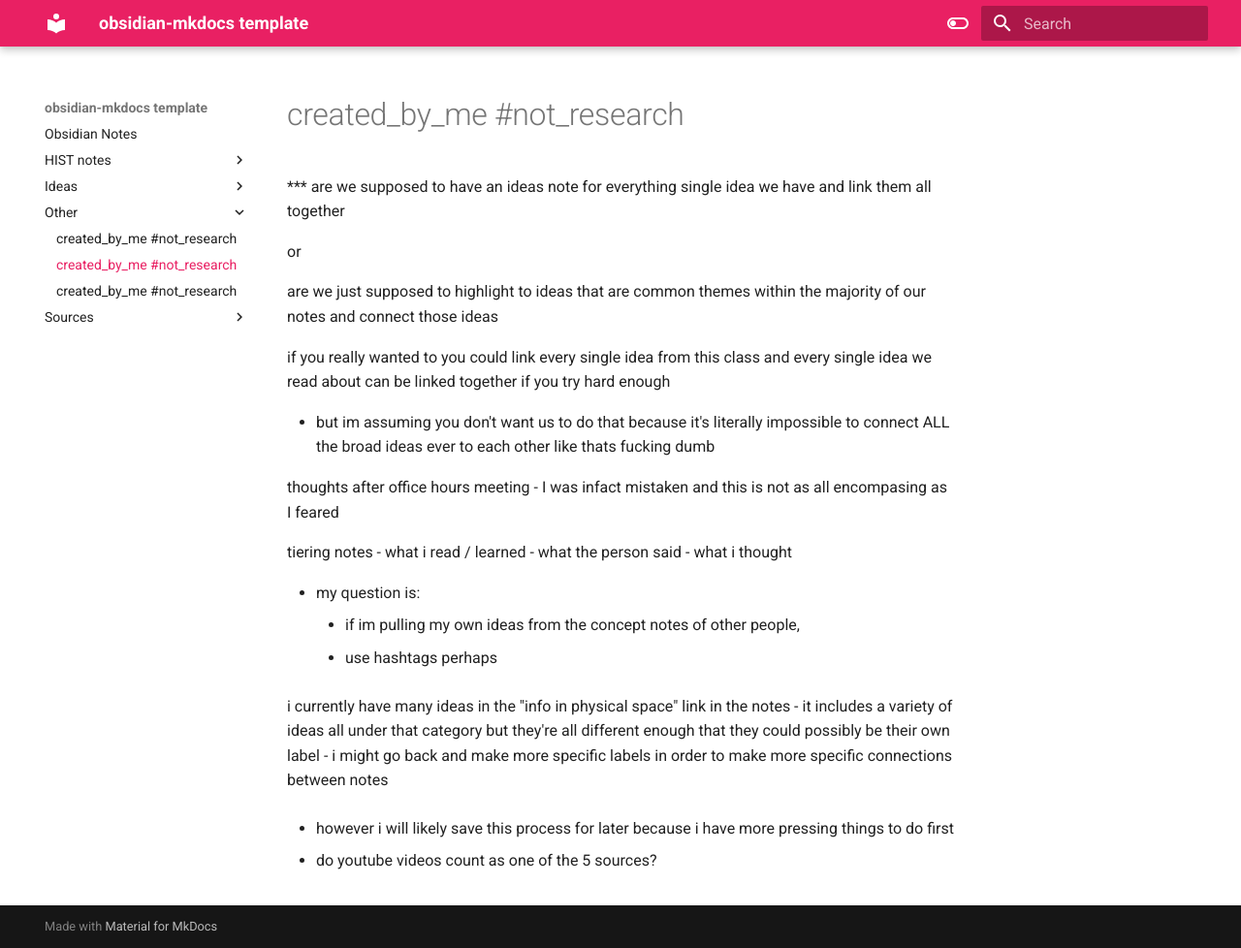
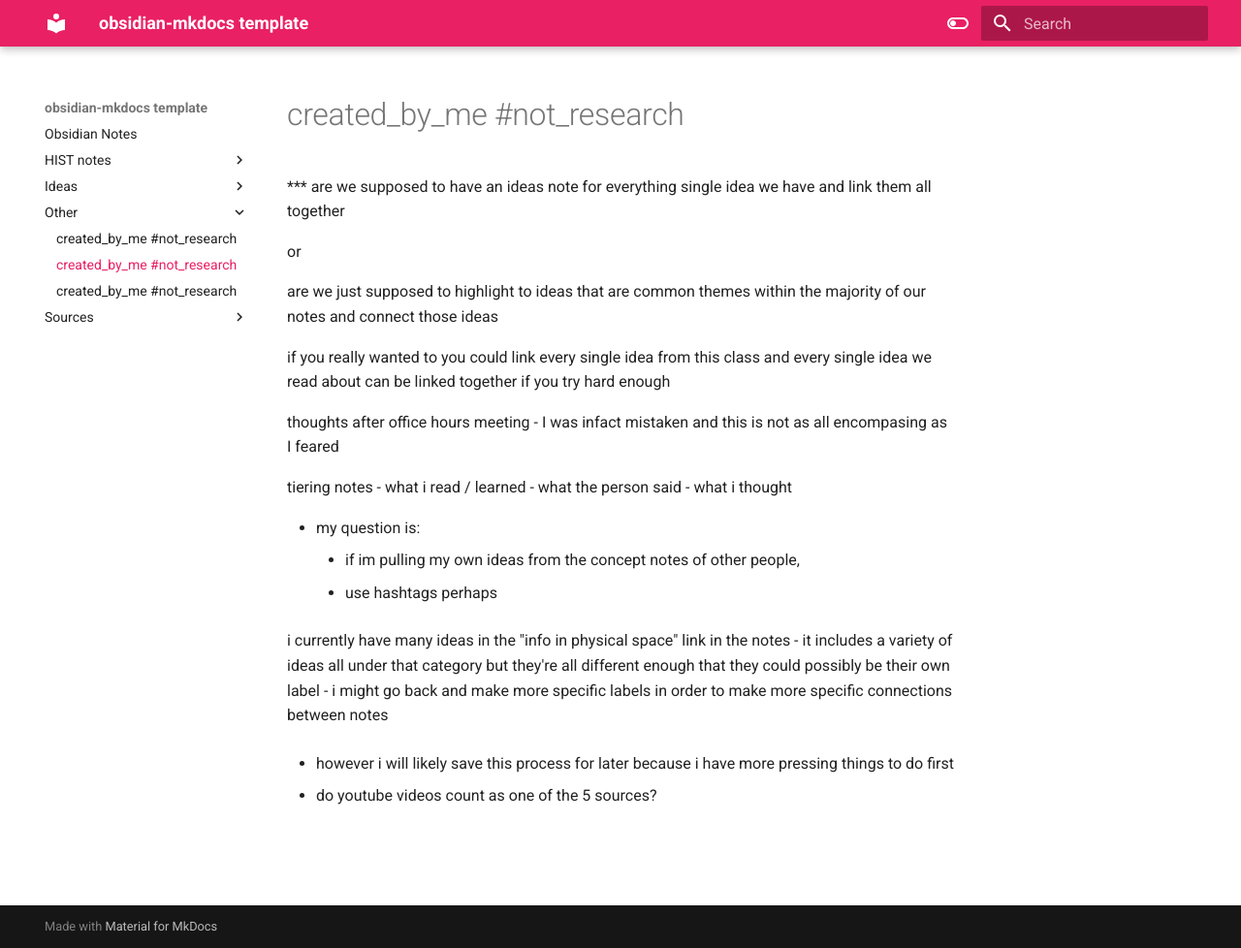
Before and after one commit to 1903ecb/obsidian-repository, an MkDocs documentation site: the page built from docs/Other/Process notes.md, in a window 1280 px wide and 978 px high. Shown: the whole window at 97% size. Built offline with MkDocs 1.6.1 and Material for MkDocs 9.7.7, drawn with Linux system fonts in a browser that asks for light colours.

Commit message:
Update Process notes.md

```diff
--- a/docs/Other/Process notes.md
+++ b/docs/Other/Process notes.md
@@ -7,8 +7,6 @@ or
 are we just supposed to highlight to ideas that are common themes within the majority of our notes and connect those ideas
 
 if you really wanted to you could link every single idea from this class and every single idea we read about can be linked together if you try hard enough
-
-- but im assuming you don't want us to do that because it's literally impossible to connect ALL the broad ideas ever to each other like thats fucking dumb
 
 thoughts after office hours meeting
 - I was infact mistaken and this is not as all encompasing as I feared
```
